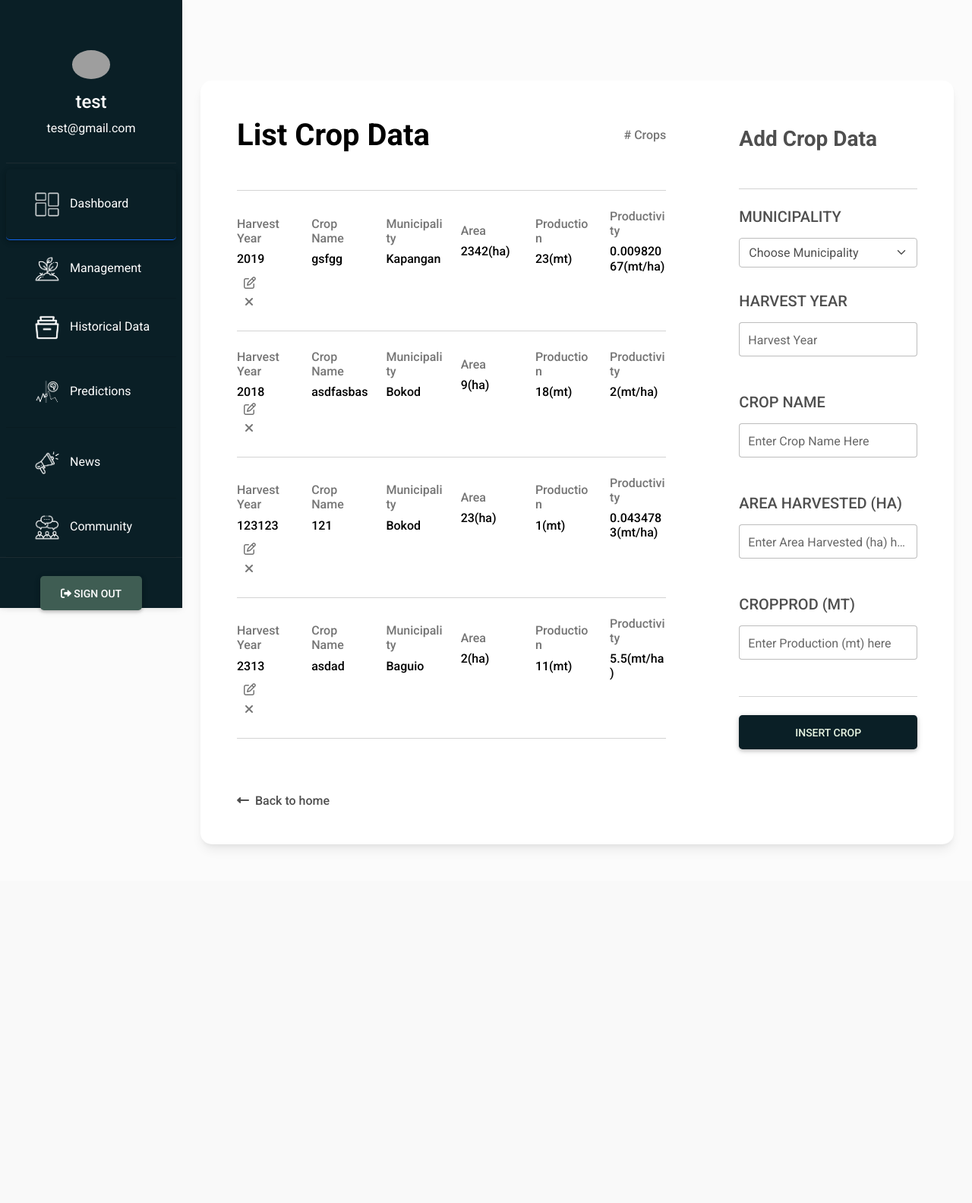
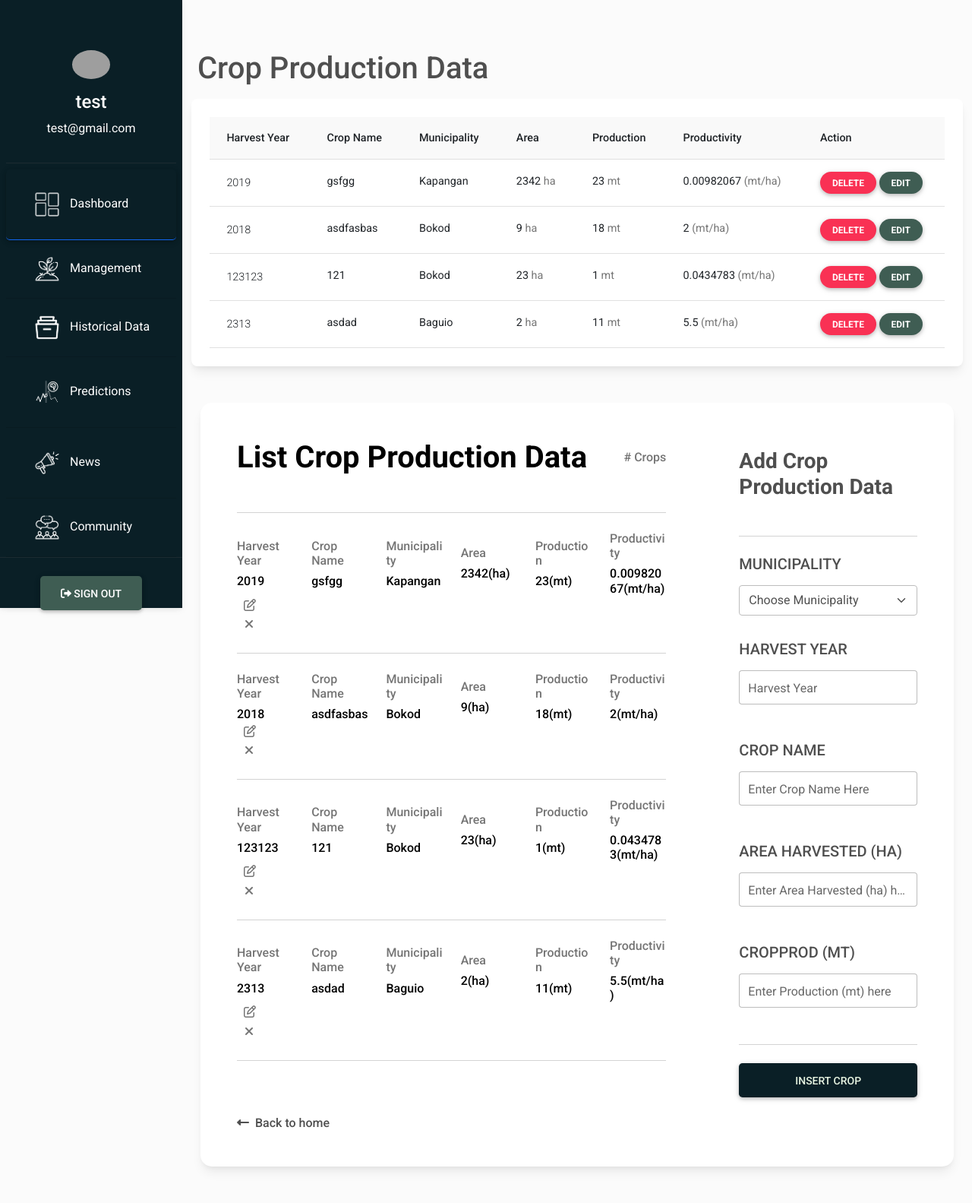
Before and after one commit to donharl1522/cit8UcSpecial, a PHP site: page /create.php in a window 1280 px wide. Shown: the whole page at 76% size. Before the commit the page ends 1115 px from the top, so only its background shows below. Run offline with PHP 8.4, Linux system fonts and the light colour scheme; a user stored in the database is signed in; data comes from the database, SQL or seed files in the repository; some libraries are stand-ins or nearby versions; grey boxes are pictures that could not be loaded.

Commit message:
new task

```diff
--- a/create.php
+++ b/create.php
@@ -15,6 +15,73 @@ if (!isset($_SESSION['loggedin'])) {
 <!--Main layout-->
 <main style="margin-top: 58px;">
   <div class="container">
+    <div class="p-2">
+      <h1>Crop Production Data</h1>
+    </div>
+
+    <div class="card">
+          <div class="card-body">
+          <table class="table align-middle mb-0 bg-white">
+            <thead class="bg-light">
+              <tr>
+                <th>Harvest Year</th>
+                <th>Crop Name</th>
+                <th>Municipality</th>
+                <th>Area</th>
+                <th>Production</th>
+                <th>Productivity</th>
+                <th>Action</th>
+              </tr>
+            </thead>
+            <tbody>
+              <!--crop list-->
+              <?php
+                  $res=mysqli_query($link,"select * from maintable");
+                  while($row=mysqli_fetch_array($res)):?>
+              <tr>
+                <td>
+                  <?php echo $row["harvestYear"]; ?>
+                </td>
+                <td>
+                  <p class="fw-normal mb-1"><?php echo $row["cropName"]; ?></p>
+                </td>
+                <td>
+                  <p class="fw-normal mb-1"><?php echo $row["munName"]; ?></p>
+                </td>
+                <td>
+                  <p class="fw-normal mb-1"><?php echo $row["prodArea"]; ?> <span class="text-muted mb-0">ha</span></p>
+                </td>
+                <td>
+                  <p class="fw-normal mb-1"><?php echo $row["cropProd"]; ?> <span class="text-muted mb-0">mt</span></p>
+                </td>
+                <td>
+                  <p class="fw-normal mb-1"><?php echo $row["prodRate"]; ?> <span class="text-muted mb-0">(mt/ha)</span></p>
+                </td>
+                <td>
+                  <a
+                    href="delete.php?id=<?php echo $row["id"]; ?>"
+                          type="button"
+                          class="btn btn-danger btn-rounded btn-sm fw-bold"
+                          data-mdb-ripple-color="dark"
+                          >
+                    Delete
+                  </a>
+                  <a
+                    href="edit.php?id=<?php echo $row["id"]; ?>"
+                          type="button"
+                          class="btn btn-color-accent btn-rounded text-white btn-sm fw-bold"
+                          data-mdb-ripple-color="dark"
+                          >
+                    Edit
+                  </a>
+                </td>
+              </tr>
+              <?php endwhile ?>
+              <!--end crop list-->
+            </tbody>
+          </table>
+          </div>
+        </div>
   <!--New design-->
 <section class="h-custom">
   <div class="container py-5 h-100">
@@ -26,7 +93,7 @@ if (!isset($_SESSION['loggedin'])) {
               <div class="col-lg-8">
                 <div class="p-5">
                   <div class="d-flex justify-content-between align-items-center mb-5">
-                    <h1 class="fw-bold mb-0 text-black">List Crop Data</h1>
+                    <h1 class="fw-bold mb-0 text-black">List Crop Production Data</h1>
                     <h6 class="mb-0 text-muted"># Crops</h6>
                   </div>
                   <hr class="my-4">
@@ -85,7 +152,7 @@ if (!isset($_SESSION['loggedin'])) {
                 <!--form-->
                 <form action="" name="form1" method="post">
                   <div class="p-5">
-                    <h3 class="fw-bold mb-5 mt-2 pt-1">Add Crop Data</h3>
+                    <h3 class="fw-bold mb-5 mt-2 pt-1">Add Crop Production Data</h3>
                     <hr class="my-4">
 
                     <h5 class="text-uppercase mb-3">Municipality</h5>
```
